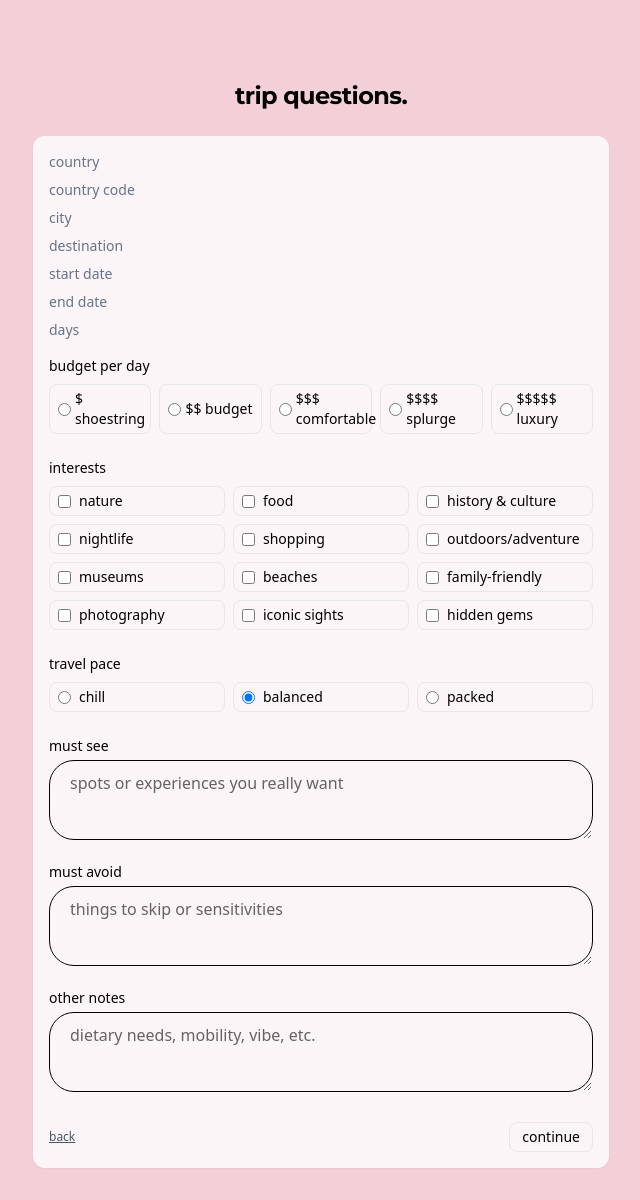
After one commit to ltanafranca1004/AI-Travel-Planner, a Flask app: page /review in a window 1280 px wide. The commit adds this page. Shown: the whole page, without its empty margins (319-959 px from the left). Run offline with Flask 3, Linux system fonts and the light colour scheme; some libraries are stand-ins or nearby versions.

Commit message:
Completed questionaires

```diff
--- a/app/routes.py
+++ b/app/routes.py
@@ -1,11 +1,22 @@
-from flask import Blueprint, render_template
-import google.generativeai as genai
-API_KEY = "***REMOVED***"
-genai.configure(api_key=API_KEY)
+from flask import Blueprint, render_template, request
+import json
+
 bp = Blueprint("main", __name__)
 
 @bp.get("/")
 def home():
-    # Renders the landing page with logo + heading
-    model = genai.GenerativeModel('gemini-2.5-flash')
-    return render_template("home.html", title="Turtle Trips")
+    return render_template("home.html", title="turtle trips.")
+
+@bp.route("/review", methods=["GET", "POST"])
+def review():
+    data = request.form if request.method == "POST" else request.args
+    return render_template("review.html", data=data, title="turtle trips — questions")
+
+@bp.post("/generate")
+def generate():
+    raw = request.form.get("payload", "{}")
+    try:
+        payload = json.loads(raw)
+    except Exception:
+        payload = {}
+    return render_template("generate.html", payload=payload, title="turtle trips — plan")
--- a/app/static/css/styles.css
+++ b/app/static/css/styles.css
@@ -1,8 +1,10 @@
 /* Turtle Trips — custom styles (keep minimal; Tailwind handles most UI) */
 /*https://colorhunt.co/palette/f6f5f2f0ebe3f3d0d7ffefef*/
 
+
 body {
   background-color: #F3D0D7 !important; /* Black background */
+
 }
 .fade-in {
     animation: fade-in-scale 500ms ease-in-out;
--- /dev/null
+++ b/app/templates/review.html
@@ -0,0 +1,144 @@
+{% extends "base.html" %}
+{% block content %}
+<section class="pt-8 sm:pt-12">
+  <h1 class="text-2xl font-extrabold text-center tracking-tight title-lower-serif mb-6">
+    trip questions.
+  </h1>
+
+  {# base trip info (still shown so user sees what we collected) #}
+  <div class="bg-white/80 rounded-xl p-4 shadow-sm max-w-xl mx-auto space-y-4">
+    <div class="grid grid-cols-2 gap-y-2 text-sm">
+      <div class="text-slate-500">country</div><div>{{ data.get('country','') }}</div>
+      <div class="text-slate-500">country code</div><div>{{ data.get('country_code','') }}</div>
+      <div class="text-slate-500">city</div><div>{{ data.get('city','') }}</div>
+      <div class="text-slate-500">destination</div><div>{{ data.get('destination','') }}</div>
+      <div class="text-slate-500">start date</div><div>{{ data.get('start_date','') }}</div>
+      <div class="text-slate-500">end date</div><div>{{ data.get('end_date','') }}</div>
+      <div class="text-slate-500">days</div><div>{{ data.get('days','') }}</div>
+    </div>
+
+    <form id="q-form" method="post" action="{{ url_for('main.generate') }}" class="space-y-6">
+      <!-- budget per day -->
+      <div>
+        <label class="block text-sm font-medium mb-2">budget per day</label>
+        <div class="grid grid-cols-5 gap-2 text-sm">
+          <label class="border rounded-lg px-2 py-1 flex items-center gap-1 cursor-pointer">
+            <input type="radio" name="budget_tier" value="$" required>
+            <span>$ shoestring</span>
+          </label>
+          <label class="border rounded-lg px-2 py-1 flex items-center gap-1 cursor-pointer">
+            <input type="radio" name="budget_tier" value="$$">
+            <span>$$ budget</span>
+          </label>
+          <label class="border rounded-lg px-2 py-1 flex items-center gap-1 cursor-pointer">
+            <input type="radio" name="budget_tier" value="$$$">
+            <span>$$$ comfortable</span>
+          </label>
+          <label class="border rounded-lg px-2 py-1 flex items-center gap-1 cursor-pointer">
+            <input type="radio" name="budget_tier" value="$$$$">
+            <span>$$$$ splurge</span>
+          </label>
+          <label class="border rounded-lg px-2 py-1 flex items-center gap-1 cursor-pointer">
+            <input type="radio" name="budget_tier" value="$$$$$">
+            <span>$$$$$ luxury</span>
+          </label>
+        </div>
+      </div>
+
+      <!-- interests (generic vacation themes) -->
+      <div>
+        <label class="block text-sm font-medium mb-2">interests</label>
+        <div class="grid grid-cols-2 sm:grid-cols-3 gap-2 text-sm">
+          {% for tag in [
+            'nature','food','history & culture','nightlife','shopping',
+            'outdoors/adventure','museums','beaches','family-friendly',
+            'photography','iconic sights','hidden gems'
+          ] %}
+          <label class="border rounded-lg px-2 py-1 flex items-center gap-2 cursor-pointer">
+            <input type="checkbox" name="interests" value="{{ tag }}">
+            <span>{{ tag }}</span>
+          </label>
+          {% endfor %}
+        </div>
+      </div>
+
+      <!-- pace (optional) -->
+      <div>
+        <label class="block text-sm font-medium mb-2">travel pace</label>
+        <div class="grid grid-cols-3 gap-2 text-sm">
+          <label class="border rounded-lg px-2 py-1 flex items-center gap-2 cursor-pointer">
+            <input type="radio" name="pace" value="chill">
+            <span>chill</span>
+          </label>
+          <label class="border rounded-lg px-2 py-1 flex items-center gap-2 cursor-pointer">
+            <input type="radio" name="pace" value="balanced" checked>
+            <span>balanced</span>
+          </label>
+          <label class="border rounded-lg px-2 py-1 flex items-center gap-2 cursor-pointer">
+            <input type="radio" name="pace" value="packed">
+            <span>packed</span>
+          </label>
+        </div>
+      </div>
+
+      <!-- notes / must-see / must avoid -->
+      <div class="grid grid-cols-1 gap-4">
+        <div>
+          <label class="block text-sm font-medium mb-1">must see</label>
+          <textarea name="must_see" class="search-bar-outline w-full h-20" placeholder="spots or experiences you really want"></textarea>
+        </div>
+        <div>
+          <label class="block text-sm font-medium mb-1">must avoid</label>
+          <textarea name="must_avoid" class="search-bar-outline w-full h-20" placeholder="things to skip or sensitivities"></textarea>
+        </div>
+        <div>
+          <label class="block text-sm font-medium mb-1">other notes</label>
+          <textarea name="notes" class="search-bar-outline w-full h-20" placeholder="dietary needs, mobility, vibe, etc."></textarea>
+        </div>
+      </div>
+
+      <!-- hidden payload; we build it on submit -->
+      <input type="hidden" name="payload" id="payload">
+
+      <div class="flex items-center justify-between">
+        <a href="{{ url_for('main.home') }}" class="text-xs text-slate-600 underline">back</a>
+        <button type="submit" class="px-3 py-1 rounded-lg border text-sm hover:bg-emerald-50">continue</button>
+      </div>
+    </form>
+  </div>
+</section>
+{% endblock %}
+
+{% block scripts %}
+<script>
+  // base trip bits coming in from the calendar redirect
+  const basePayload = {
+    country: "{{ (data.get('country') or '')|e }}",
+    country_code: "{{ (data.get('country_code') or '')|e }}",
+    city: "{{ (data.get('city') or '')|e }}",
+    destination: "{{ (data.get('destination') or '')|e }}",
+    start_date: "{{ (data.get('start_date') or '')|e }}",
+    end_date: "{{ (data.get('end_date') or '')|e }}",
+    days: "{{ (data.get('days') or '')|e }}"
+  };
+
+  document.getElementById('q-form').addEventListener('submit', (e) => {
+    // gather answers
+    const fd = new FormData(e.target);
+    const interests = [];
+    for (const el of e.target.querySelectorAll('input[name="interests"]:checked')) interests.push(el.value);
+
+    const merged = {
+      ...basePayload,
+      budget_tier: fd.get('budget_tier') || '',
+      pace: fd.get('pace') || 'balanced',
+      interests,
+      must_see: (fd.get('must_see') || '').trim(),
+      must_avoid: (fd.get('must_avoid') || '').trim(),
+      notes: (fd.get('notes') || '').trim()
+    };
+
+    document.getElementById('payload').value = JSON.stringify(merged);
+  });
+</script>
+{% endblock %}
```
Also changed, not shown: app/static/js/date-range.js (+100 -97 lines), app/static/js/destination.js (+17 -0 lines), app/templates/generate.html (added, +50 -0 lines), app/templates/home.html (+40 -10 lines).
